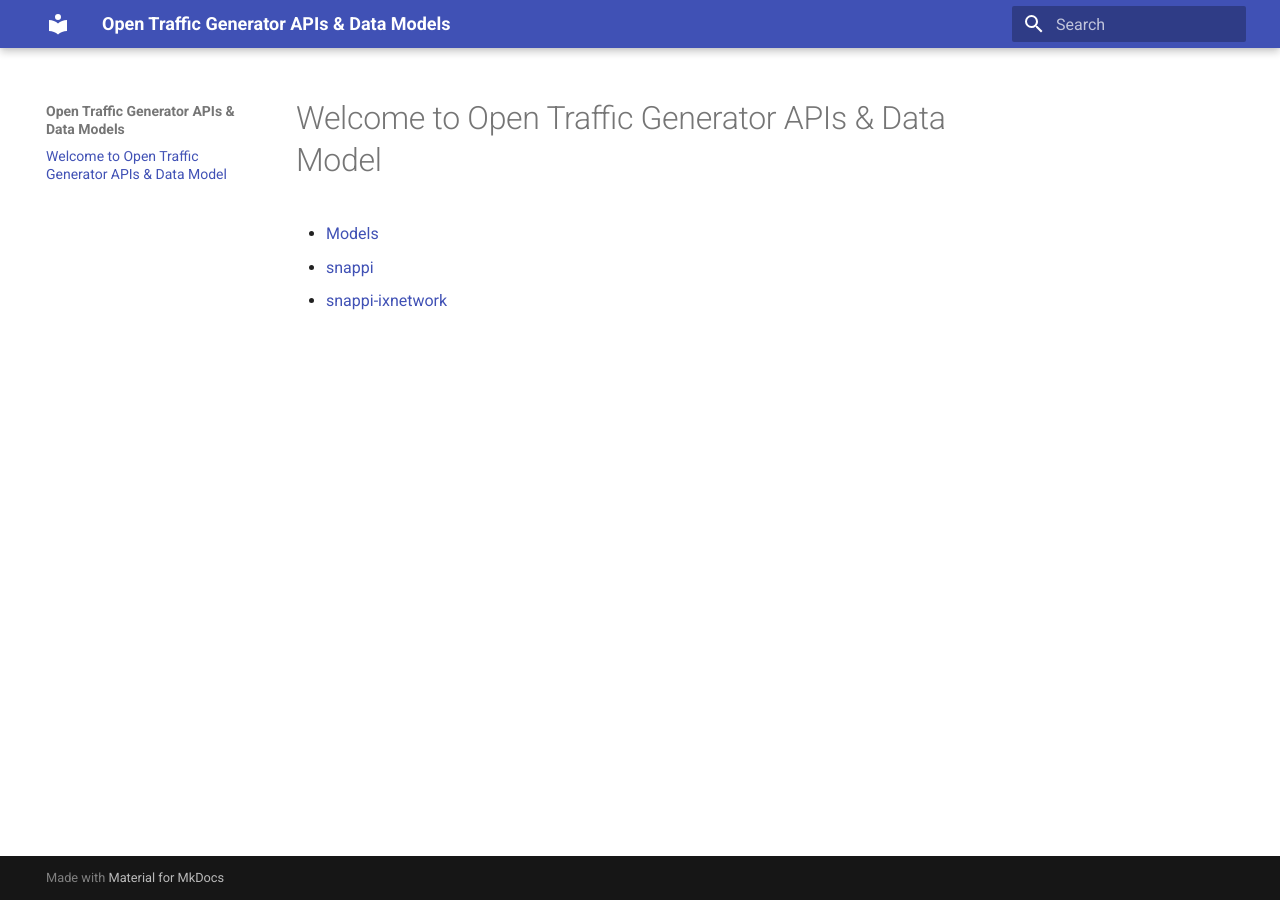
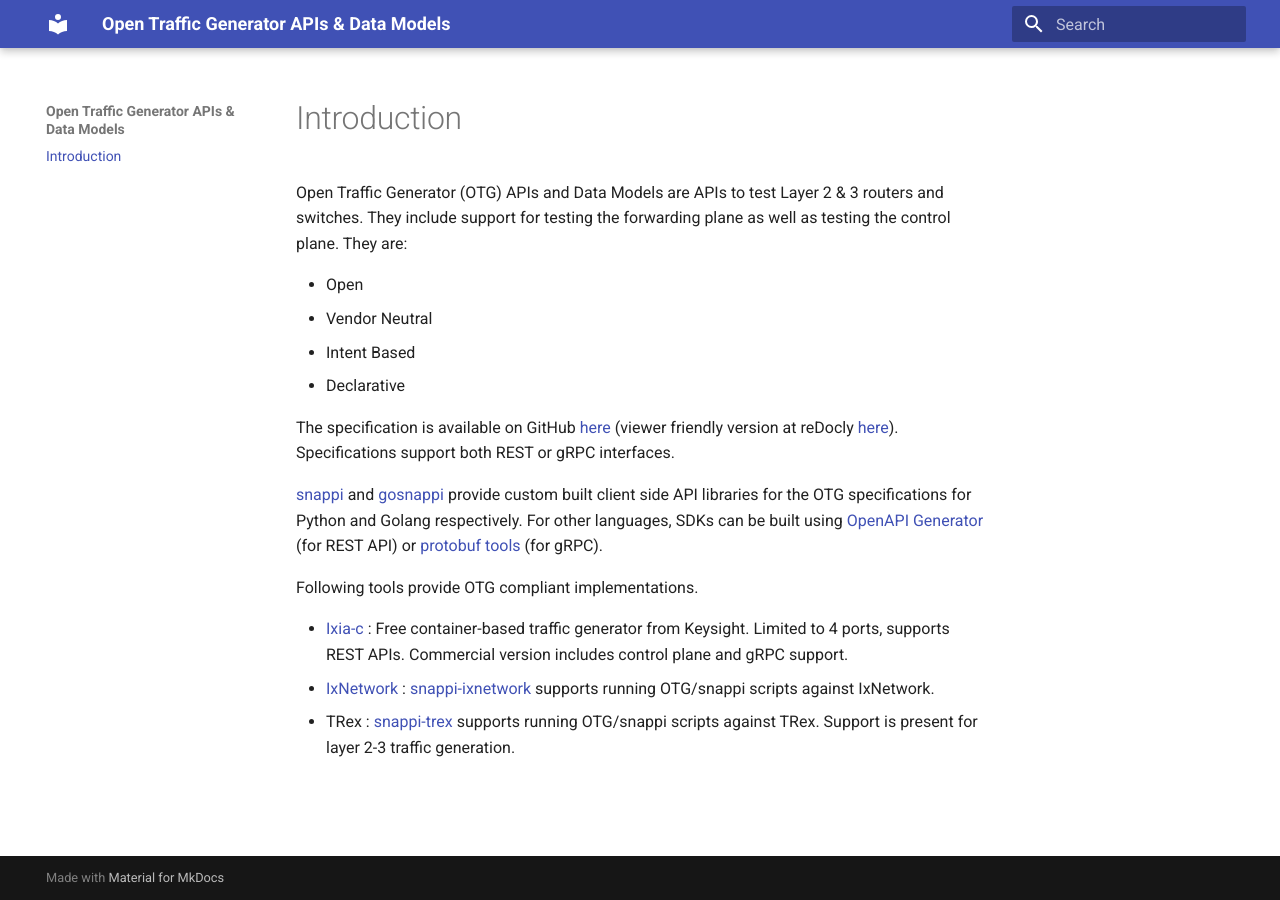
Before and after one commit to open-traffic-generator/open-traffic-generator.github.io, an MkDocs documentation site: the page built from docs/index.md, in a window 1280 px wide. Built offline with MkDocs 1.6.1 and Material for MkDocs 9.7.7, drawn with Linux system fonts in a browser that asks for light colours.

Commit message:
First round of updates

```diff
--- a/docs/index.md
+++ b/docs/index.md
@@ -1,5 +1,18 @@
-# Welcome to Open Traffic Generator APIs & Data Model
+# Introduction
 
-* [Models](https://github.com/open-traffic-generator/models)
-* [snappi](https://github.com/open-traffic-generator/snappi)
-* [snappi-ixnetwork](https://github.com/open-traffic-generator/snappi-ixnetwork)
+Open Traffic Generator (OTG) APIs and Data Models are APIs to test Layer 2 & 3 routers and switches. They include support for testing the forwarding plane as well as testing the control plane.  They are:
+
+* Open
+* Vendor Neutral
+* Intent Based
+* Declarative
+
+The specification is available on GitHub [here](https://github.com/open-traffic-generator/models/blob/master/artifacts/openapi.yaml) (viewer friendly version at reDocly [here](https://redocly.github.io/redoc/?url=https://raw.githubusercontent.com/open-traffic-generator/models/master/artifacts/openapi.yaml)).  Specifications support both REST or gRPC interfaces.
+
+[snappi](https://pypi.org/project/snappi/) and [gosnappi](https://pkg.go.dev/github.com/open-traffic-generator/snappi/gosnappi) provide custom built client side API libraries for the OTG specifications for Python and Golang respectively.  For other languages, SDKs can be built using [OpenAPI Generator](https://github.com/OpenAPITools/openapi-generator) (for REST API) or [protobuf tools](https://github.com/protocolbuffers/protobuf) (for gRPC).
+
+Following tools provide OTG compliant implementations.
+
+* [Ixia-c](https://github.com/open-traffic-generator/ixia-c) : Free container-based traffic generator from Keysight.  Limited to 4 ports, supports REST APIs.  Commercial version includes control plane and gRPC support.
+* [IxNetwork](https://www.keysight.com/us/en/products/network-test/protocol-load-test/ixnetwork.html) : [snappi-ixnetwork](https://github.com/open-traffic-generator/snappi-ixnetwork) supports running OTG/snappi scripts against IxNetwork.
+* TRex : [snappi-trex](https://github.com/open-traffic-generator/snappi-trex) supports running OTG/snappi scripts against TRex.  Support is present for layer 2-3 traffic generation.
```
Also changed, not shown: readme.md (added, +13 -0 lines).
